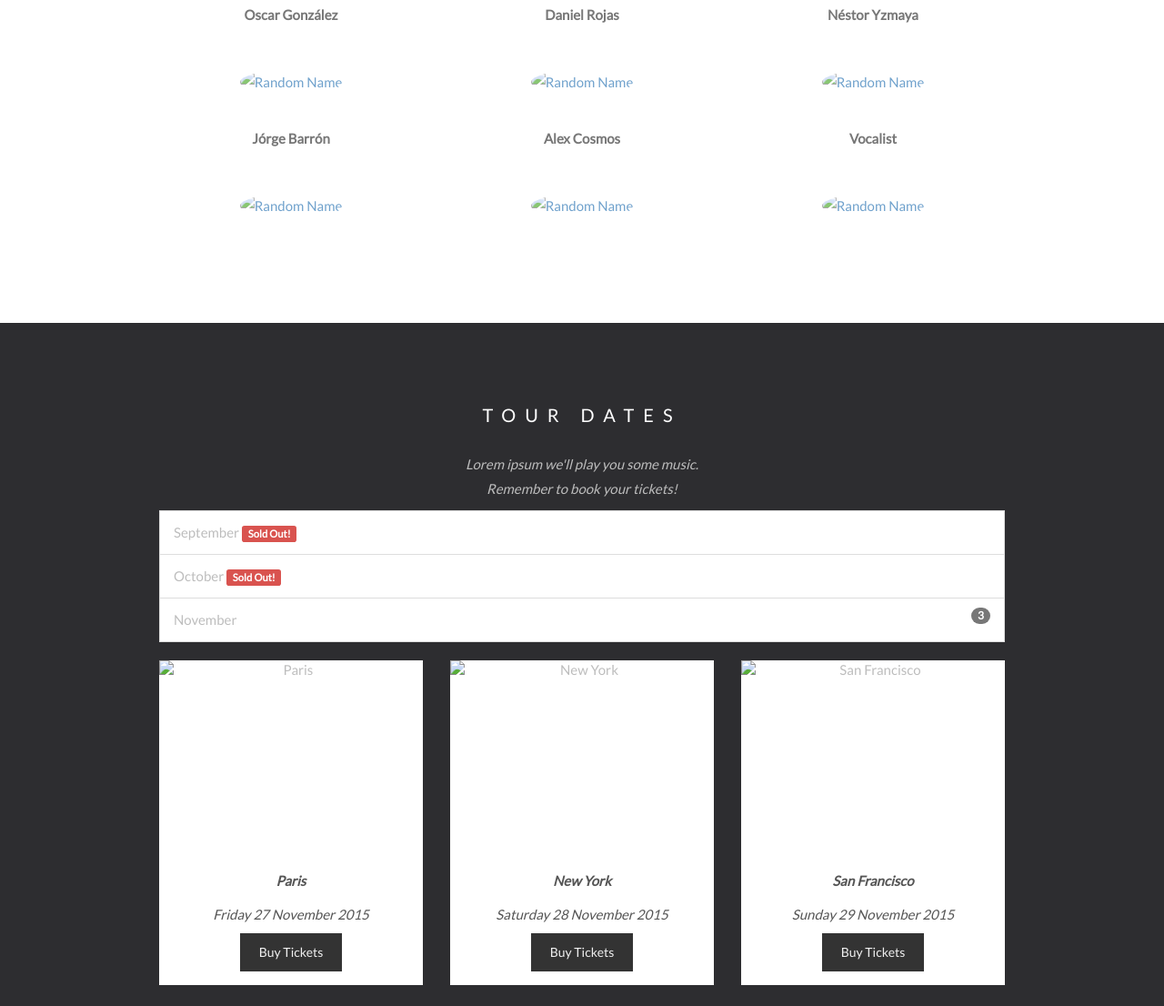
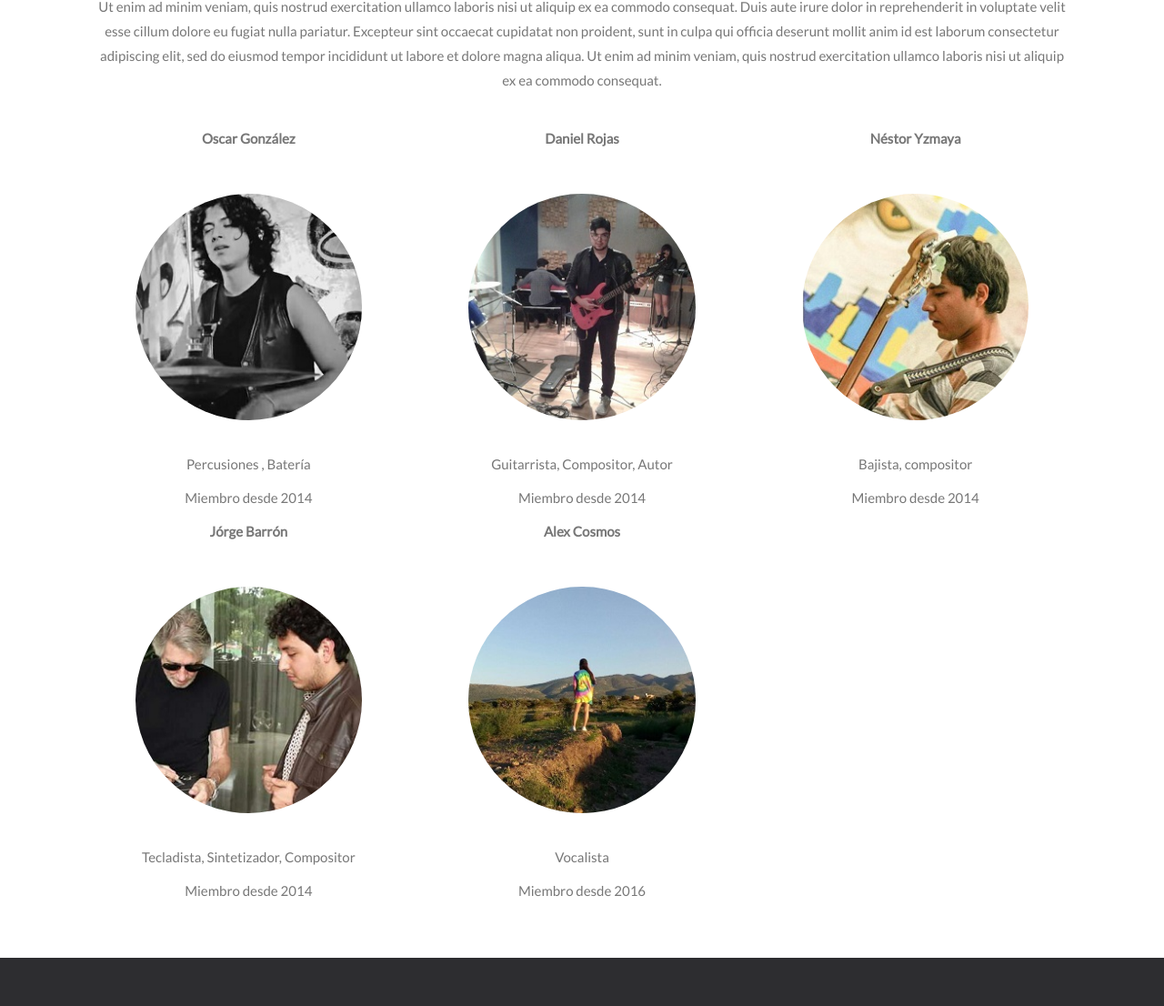
Before and after one commit to yzmaya/SixSuns, a plain HTML site: page index.html in a window 1280 px wide. Shown: the part 710-1816 px from the top of the page at 91% size. Drawn offline with nearby package versions, Linux system fonts and the light colour scheme; some packages are replaced by stand-ins of ours.

Commit message:
cambios
fotos y container editado del css

```diff
--- a/css/main.css
+++ b/css/main.css
@@ -1,4 +1,4 @@
- body {
+    body {
       font: 400 15px/1.8 Lato, sans-serif;
       color: #777;
   }
@@ -8,15 +8,15 @@
       font-size: 20px;
       color: #111;
   }
-  .container {
-      padding: 80px 120px;
+   .container {
+      padding: 50px 50px;
   }
-  .person {
+   .person {
       border: 10px solid transparent;
       margin-bottom: 25px;
       width: 80%;
       height: 80%;
-      opacity: 0.7;
+
   }
   .person:hover {
       border-color: #f1f1f1;
@@ -88,10 +88,10 @@
       -webkit-filter: grayscale(100%);
       filter: grayscale(100%);
   }
-  .navbar {
+ .navbar {
       font-family: Montserrat, sans-serif;
       margin-bottom: 0;
-      background-color: #2d2d30;
+      background-color: #000;
       border: 0;
       font-size: 11px !important;
       letter-spacing: 4px;
@@ -120,7 +120,7 @@
   .dropdown-menu li a:hover {
       background-color: red !important;
   }
-  footer {
+ footer {
       background-color: #2d2d30;
       color: #f5f5f5;
       padding: 32px;
--- a/index.html
+++ b/index.html
@@ -2,7 +2,7 @@
 <html lang="en">
 <head>
   <!-- Theme Made By www.w3schools.com - No Copyright -->
-  <title>Bootstrap Theme The Band</title>
+  <title>Six Suns</title>
   <meta charset="utf-8">
   <meta name="viewport" content="width=device-width, initial-scale=1">
   <link rel="stylesheet" href="https://maxcdn.bootstrapcdn.com/bootstrap/3.3.7/css/bootstrap.min.css">
@@ -95,69 +95,54 @@
     <div class="col-sm-4">
       <p class="text-center"><strong>Oscar González</strong></p><br>
       <a href="#demo" data-toggle="collapse">
-        <img src="bandmember.jpg" class="img-circle person" alt="Random Name" width="255" height="255">
+        <img src="img/oskar.jpg" class="img-circle person" alt="Random Name" width="255" height="255">
       </a>
-      <div id="demo" class="collapse">
-        <p>Guitarist and Lead Vocalist</p>
-        <p>Loves long walks on the beach</p>
-        <p>Member since 1988</p>
+      <div>
+        <p>Percusiones , Batería </p>
+        <p>Miembro desde 2014</p>
       </div>
     </div>
     <div class="col-sm-4">
       <p class="text-center"><strong>Daniel Rojas</strong></p><br>
       <a href="#demo2" data-toggle="collapse">
-        <img src="bandmember.jpg" class="img-circle person" alt="Random Name" width="255" height="255">
+        <img src="img/daniel.jpg" class="img-circle person" alt="Random Name" width="255" height="255">
       </a>
-      <div id="demo2" class="collapse">
-        <p>Drummer</p>
-        <p>Loves drummin'</p>
-        <p>Member since 1988</p>
+      <div id="" class="">
+        <p>Guitarrista, Compositor, Autor</p>
+        <p>Miembro desde 2014</p>
       </div>
     </div>
     <div class="col-sm-4">
       <p class="text-center"><strong>Néstor Yzmaya</strong></p><br>
       <a href="#demo3" data-toggle="collapse">
-        <img src="bandmember.jpg" class="img-circle person" alt="Random Name" width="255" height="255">
+        <img src="img/yzmaya.jpg" class="img-circle person" alt="Random Name" width="255" height="255">
       </a>
-      <div id="demo3" class="collapse">
-        <p>Bass player</p>
-        <p>Loves math</p>
-        <p>Member since 2005</p>
+      <div id="" class="">
+        <p>Bajista, compositor</p>
+        <p>Miembro desde 2014</p>
       </div>
     </div>
    <div class="col-sm-4">
       <p class="text-center"><strong>Jórge Barrón</strong></p><br>
       <a href="#demo4" data-toggle="collapse">
-        <img src="bandmember.jpg" class="img-circle person" alt="Random Name" width="255" height="255">
+        <img src="img/barrinson.jpg" class="img-circle person" alt="Random Name" width="255" height="255">
       </a>
-      <div id="demo4" class="collapse">
-        <p>Bass player</p>
-        <p>Loves math</p>
-        <p>Member since 2005</p>
+      <div id="" class="">
+        <p>Tecladista, Sintetizador, Compositor</p>
+        <p>Miembro desde 2014</p>
       </div>
     </div>
  <div class="col-sm-4">
       <p class="text-center"><strong>Alex Cosmos</strong></p><br>
       <a href="#demo5" data-toggle="collapse">
-        <img src="bandmember.jpg" class="img-circle person" alt="Random Name" width="255" height="255">
+        <img src="img/alex.jpg" class="img-circle person" alt="Random Name" width="255" height="255">
       </a>
-      <div id="demo5" class="collapse">
-        <p>Bass player</p>
-        <p>Loves math</p>
-        <p>Member since 2005</p>
+      <div id="" class="">
+        <p>Vocalista</p>
+        <p>Miembro desde 2016</p>
       </div>
     </div>
- <div class="col-sm-4">
-      <p class="text-center"><strong>Vocalist</strong></p><br>
-      <a href="#demo6" data-toggle="collapse">
-        <img src="bandmember.jpg" class="img-circle person" alt="Random Name" width="255" height="255">
-      </a>
-      <div id="demo6" class="collapse">
-        <p>Bass player</p>
-        <p>Loves math</p>
-        <p>Member since 2005</p>
-      </div>
-    </div>
+
   </div>
 </div>
 
@@ -175,7 +160,7 @@
     <div class="row text-center">
       <div class="col-sm-4">
         <div class="thumbnail">
-          <img src="paris.jpg" alt="Paris" width="400" height="300">
+          <img src="img/paris.jpg" alt="Paris" width="400" height="300">
           <p><strong>Paris</strong></p>
           <p>Friday 27 November 2015</p>
           <button class="btn" data-toggle="modal" data-target="#myModal">Buy Tickets</button>
@@ -183,7 +168,7 @@
       </div>
       <div class="col-sm-4">
         <div class="thumbnail">
-          <img src="newyork.jpg" alt="New York" width="400" height="300">
+          <img src="img/ny.jpg" alt="New York" width="400" height="300">
           <p><strong>New York</strong></p>
           <p>Saturday 28 November 2015</p>
           <button class="btn" data-toggle="modal" data-target="#myModal">Buy Tickets</button>
@@ -191,7 +176,7 @@
       </div>
       <div class="col-sm-4">
         <div class="thumbnail">
-          <img src="sanfran.jpg" alt="San Francisco" width="400" height="300">
+          <img src="img/francisco.jpg" alt="San Francisco" width="400" height="300">
           <p><strong>San Francisco</strong></p>
           <p>Sunday 29 November 2015</p>
           <button class="btn" data-toggle="modal" data-target="#myModal">Buy Tickets</button>
```
Also changed, not shown: img/alex.jpg (added), img/banner.jpg, img/barrinson.jpg (added), img/daniel.jpg (added), img/ejemplo.jpg (added), img/francisco.jpg (added), img/ny.jpg (added), img/oskar.jpg (added), img/paris.jpg (added), img/yzmaya.jpg (added).
